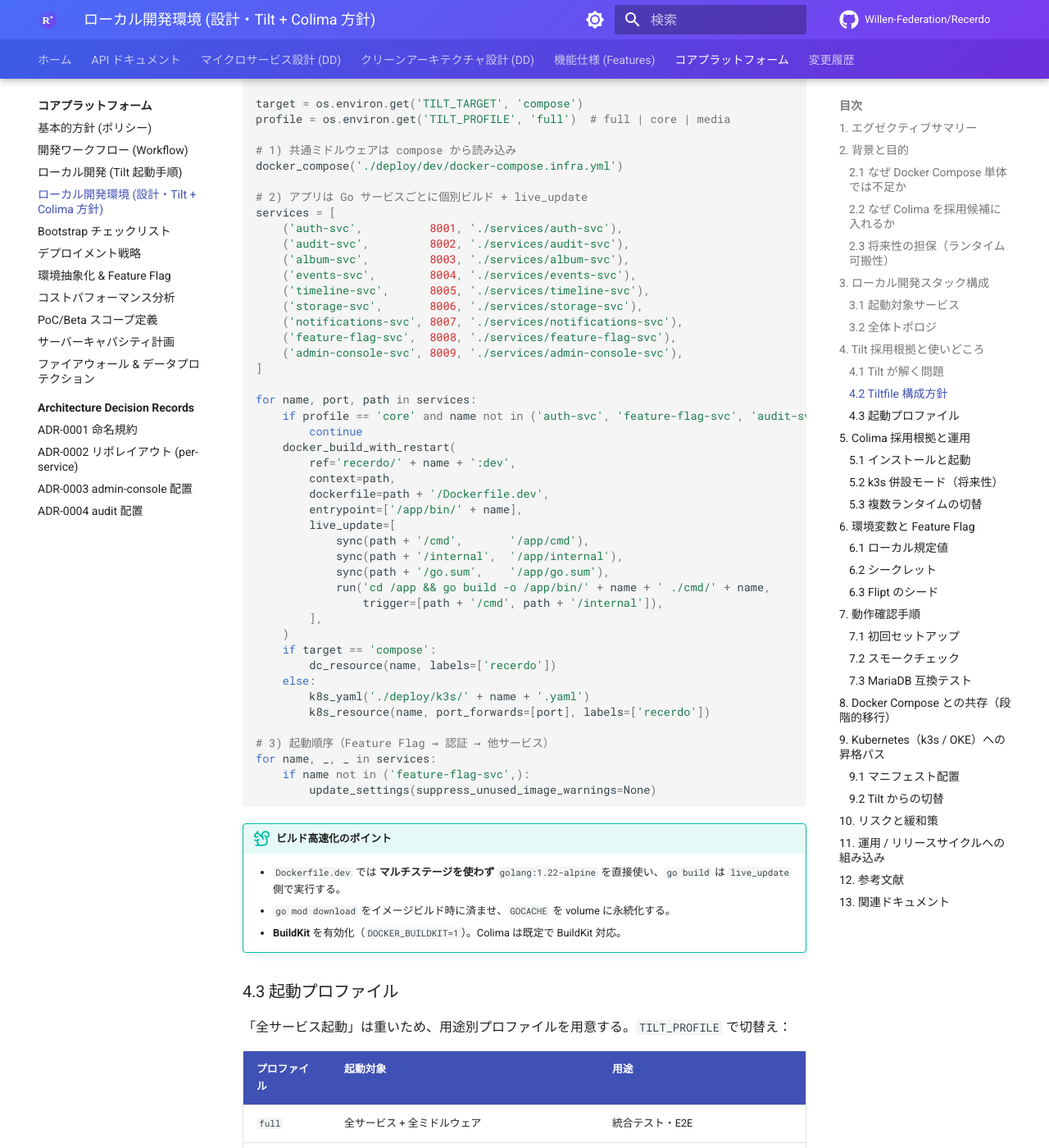
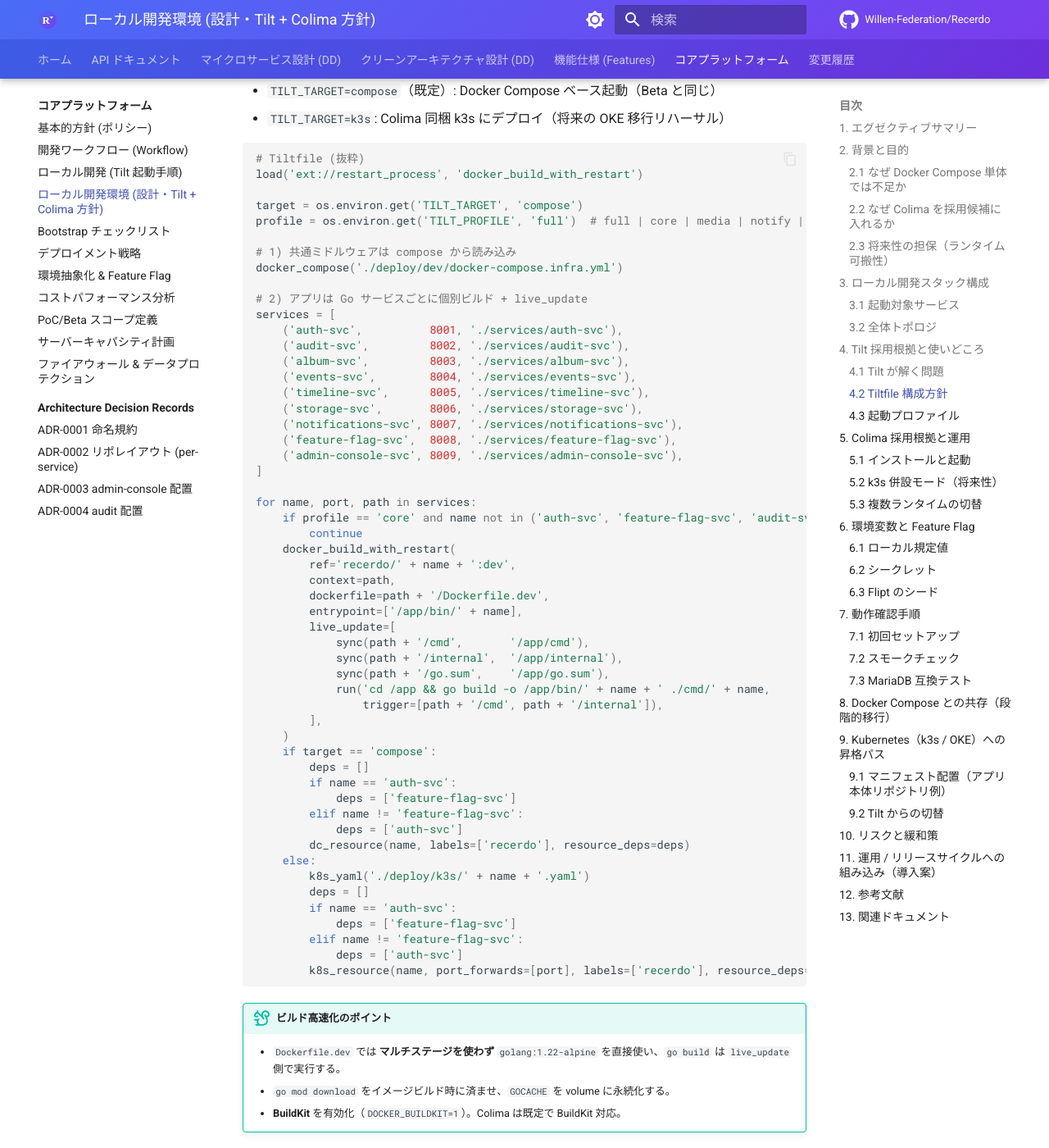
Before and after one commit to Willen-Federation/Recerdo-Developers-Docs, an MkDocs documentation site: the page built from docs/core/local-development.md, in a window 1280 px wide and 1400 px high, scrolled down 5106 px. Shown: the whole window at 82% size. Built offline with MkDocs 1.6.1 and Material for MkDocs 9.7.7, drawn with Linux system fonts in a browser that asks for light colours; comment, search, counter and statistics services are not loaded; some of the changed text lies outside the part shown.

Commit message:
docs: address PR review thread feedback for local development guide
Agent-Logs-Url: https://github.com/Willen-Federation/Recerdo-Developers-Docs/sessions/9b9c4fb6-6386-4a01-964a-ed3b1d9da935

Co-authored-by: kackey621 <16284932+kackey621@users.noreply.github.com>

````diff
--- a/docs/core/local-development.md
+++ b/docs/core/local-development.md
@@ -11,6 +11,9 @@
 
 !!! tip "操作手順は別ページ"
     本ページは **設計・方針** ドキュメントです。実際に `tilt up` でシステムを起動する **手順** は [ローカル開発 (Tilt 起動手順)](local-dev.md) を参照してください。両者は役割分担しており、Bootstrap 時は `local-dev.md` → 設計意図を深掘りするときに本ページを参照する導線を想定しています。
+
+!!! note "パス表記について"
+    本ページ内の `deploy/` や `Makefile` は、**アプリ本体リポジトリ（`Willen-Federation/Recerdo`）側の想定構成例**です。本ドキュメントリポジトリ（`Recerdo-Developers-Docs`）には含まれません。
 
 ---
 
@@ -179,7 +182,7 @@ flowchart TB
 | サービスごとの状態可視化                                       | Tilt UI（`tilt up` で `http://localhost:10350` にダッシュボード） |
 | 個別サービスだけ rebuild する                                  | Tilt UI から `Rebuild` ボタン、CLI `tilt trigger`                |
 | Compose / Kubernetes の **二重運用**                            | `docker_compose()` と `k8s_yaml()` を同じ `Tiltfile` で両立      |
-| CI / 手動開発の **統一**                                       | `tilt ci` で非対話モード、PR ごとのスモークテストが可能          |
+| CI / 手動開発の **統一**                                       | `tilt ci` で非対話モード、PR ごとのスモークテストを将来導入可能  |
 
 ### 4.2 Tiltfile 構成方針
 
@@ -193,7 +196,7 @@ flowchart TB
 load('ext://restart_process', 'docker_build_with_restart')
 
 target = os.environ.get('TILT_TARGET', 'compose')
-profile = os.environ.get('TILT_PROFILE', 'full')  # full | core | media
+profile = os.environ.get('TILT_PROFILE', 'full')  # full | core | media | notify | admin
 
 # 1) 共通ミドルウェアは compose から読み込み
 docker_compose('./deploy/dev/docker-compose.infra.yml')
@@ -228,15 +231,20 @@ for name, port, path in services:
         ],
     )
     if target == 'compose':
-        dc_resource(name, labels=['recerdo'])
+        deps = []
+        if name == 'auth-svc':
+            deps = ['feature-flag-svc']
+        elif name != 'feature-flag-svc':
+            deps = ['auth-svc']
+        dc_resource(name, labels=['recerdo'], resource_deps=deps)
     else:
         k8s_yaml('./deploy/k3s/' + name + '.yaml')
-        k8s_resource(name, port_forwards=[port], labels=['recerdo'])
-
-# 3) 起動順序（Feature Flag → 認証 → 他サービス）
-for name, _, _ in services:
-    if name not in ('feature-flag-svc',):
-        update_settings(suppress_unused_image_warnings=None)
+        deps = []
+        if name == 'auth-svc':
+            deps = ['feature-flag-svc']
+        elif name != 'feature-flag-svc':
+            deps = ['auth-svc']
+        k8s_resource(name, port_forwards=[port], labels=['recerdo'], resource_deps=deps)
 ```
 
 !!! tip "ビルド高速化のポイント"
@@ -324,7 +332,7 @@ docker context use orbstack
 
 ## 6. 環境変数と Feature Flag
 
-[環境抽象化](environment-abstraction.md) の `.env.local` パターンをそのまま使う。ローカル固有値は `deploy/dev/.env.local.example` にテンプレート化する。
+[環境抽象化](environment-abstraction.md) の `.env.local` パターンをそのまま使う。ローカル固有値は（アプリ本体リポジトリ側の）`deploy/dev/.env.local.example` にテンプレート化する。
 
 ### 6.1 ローカル規定値
 
@@ -356,7 +364,7 @@ docker context use orbstack
 ### 6.2 シークレット
 
 - **sops + age** で `.env.local.enc` を Git 管理し、開発者は `age` 公開鍵を交換する。
-- `tilt up` 前に `make dev.decrypt` で復号して `.env.local` に展開する `Makefile` を提供する。
+- `tilt up` 前に `.env.local.enc` を復号して `.env.local` に展開する（例: `sops -d .env.local.enc > .env.local`）。`make dev.decrypt` はアプリ本体リポジトリ側で用意する場合の例とする。
 - `.env.local` は `.gitignore` 対象。
 
 ### 6.3 Flipt のシード
@@ -384,10 +392,10 @@ docker context use orbstack
 
 ```bash
 git clone git@github.com:Willen-Federation/Recerdo.git && cd Recerdo
-brew bundle                              # colima / docker / tilt / sops / age
+brew install colima docker docker-compose docker-buildx tilt-dev/tap/tilt sops age
 colima start recerdo --cpu 6 --memory 10 --vz-rosetta
 docker context use colima-recerdo
-make dev.decrypt                         # .env.local を復号
+sops -d .env.local.enc > .env.local     # 暗号化ファイル運用時（平文テンプレート運用なら cp で代替）
 tilt up                                  # http://localhost:10350 でダッシュボード
 ```
 
@@ -428,7 +436,7 @@ open http://localhost:3001    # Grafana
 
 ## 8. Docker Compose との共存（段階的移行）
 
-既存の Beta 運用スクリプト（`deploy/beta/docker-compose.yml`）を残しつつ、開発は Tilt 経由に移行する。Tilt 側の `docker-compose()` でミドルウェアを読み込み、アプリのみ Tilt 管理にすることで **Compose ファイル 1 セット** を両環境で維持する。
+既存の Beta 運用スクリプト（アプリ本体リポジトリの `deploy/beta/docker-compose.yml`）を残しつつ、開発は Tilt 経由に移行する。Tilt 側の `docker-compose()` でミドルウェアを読み込み、アプリのみ Tilt 管理にすることで **Compose ファイル 1 セット** を両環境で維持する。
 
 | 構成要素             | Beta 運用（VPS）                     | ローカル開発                            |
 | -------------------- | ------------------------------------ | --------------------------------------- |
@@ -447,7 +455,7 @@ open http://localhost:3001    # Grafana
 
 本番は OCI Container Instances を起点に、スケール要件に応じて OKE（Kubernetes）へ移行する方針（[policy.md](policy.md) §1.2）。`Tiltfile` は最初から **k8s_yaml 経路を実装** しておき、開発者が任意でローカル k3s に切り替えられるようにする。
 
-### 9.1 マニフェスト配置
+### 9.1 マニフェスト配置（アプリ本体リポジトリ例）
 
 ```
 deploy/
@@ -493,10 +501,11 @@ k3s で動くことを CI で週次チェックすれば、**OKE 移行時に Ma
 
 ---
 
-## 11. 運用 / リリースサイクルへの組み込み
+## 11. 運用 / リリースサイクルへの組み込み（導入案）
 
-- **PR ごと**: `tilt ci` を GitHub Actions で実行し、`TILT_PROFILE=core` のスモークを 5 分以内に完了させる。
-- **夜間 (nightly)**: Colima 上の k3s で `TILT_TARGET=k3s` を起動し、[environment-abstraction.md](environment-abstraction.md) §6.1 の統合テストマトリクスを回す。
+- **現状（この docs リポジトリ）**: GitHub Actions は `mkdocs build --strict` のみを実行。
+- **将来案（アプリ本体リポジトリ）**: PR ごとに `tilt ci` を実行し、`TILT_PROFILE=core` のスモークを 5 分以内に完了させる。
+- **将来案（nightly）**: Colima 上の k3s で `TILT_TARGET=k3s` を起動し、[environment-abstraction.md](environment-abstraction.md) §6.1 の統合テストマトリクスを回す。
 - **リリース直前**: [deployment-strategy.md](deployment-strategy.md) §5 の Beta → 本番マッピングどおりに環境変数を OCI 向けに差し替え、同じ `Tiltfile` で本番 staging（OKE）の手前まで同一定義で動くことを確認する。
 
 ---
````
Also changed, not shown: other parts of docs/core/local-development.md (+1 -1 lines), docs/changelog.md (+1 -1 lines).
